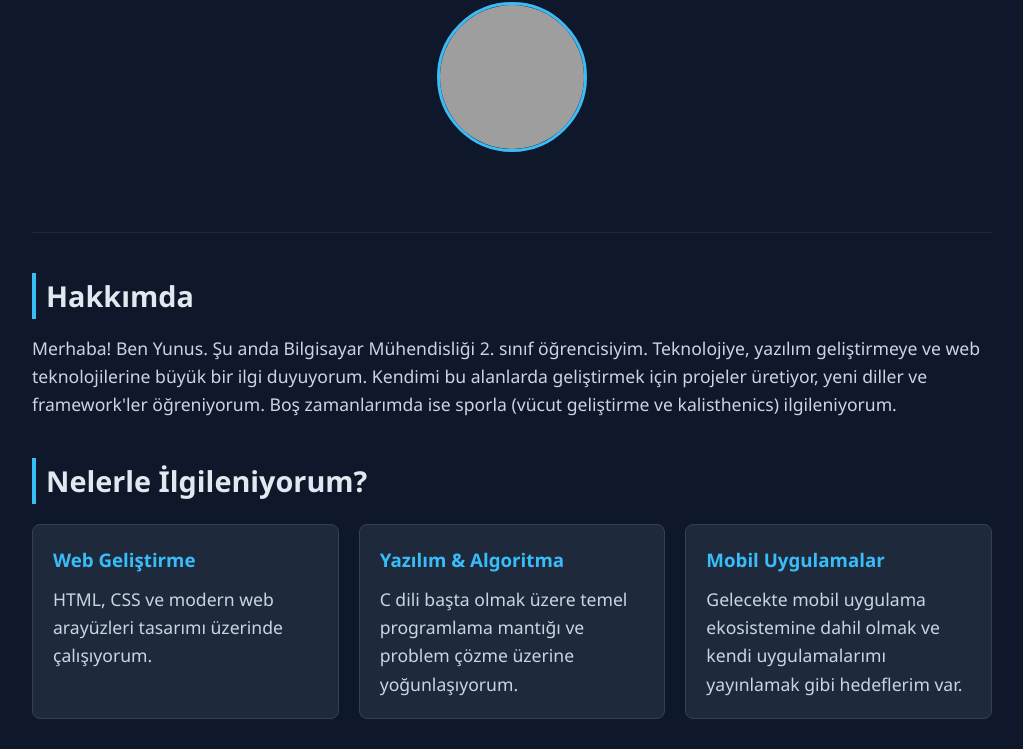
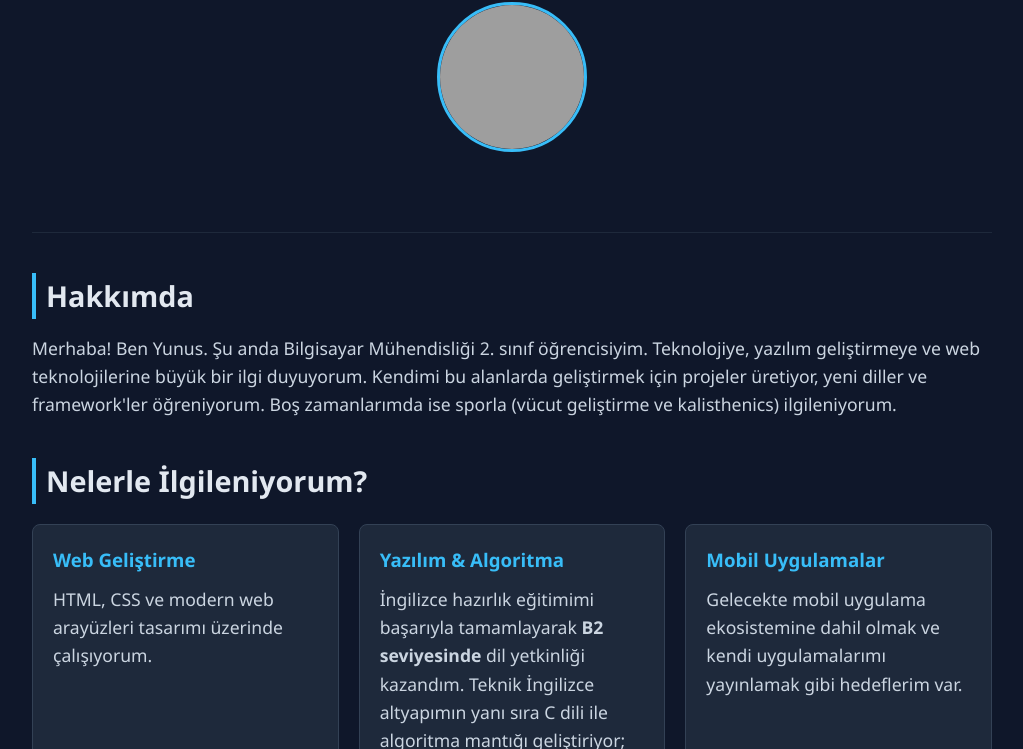
Before and after one commit to yunus1032/kisisel-sitem, a plain HTML site: page index.html in a window 1280 px wide. Shown: the part 203-952 px from the top of the page, without its empty margins (128-1151 px from the left). Drawn offline with Linux system fonts and the light colour scheme; grey boxes are pictures that could not be loaded.

Commit message:
Add files via upload

```diff
--- a/index.html
+++ b/index.html
@@ -1,7 +1,10 @@
 <!DOCTYPE html>
 <html lang="tr">
 <head>
-<!-- Google tag (gtag.js) -->
+<title>Yunus Emre Ören | Bilgisayar Mühendisliği Öğrencisi & Geliştirici</title>
+<meta name="description" content="Yunus Emre Ören'in kişisel web sitesi. Bilgisayar Mühendisliği öğrencisi, web geliştirici ve projelerim hakkında bilgiler.">
+<meta name="keywords" content="Yunus Emre Ören, bilgisayar mühendisliği, web geliştirici, HTML, CSS, Bootstrap, kişisel site, portfolyo">
+    <!-- Google tag (gtag.js) -->
 <script async src="https://www.googletagmanager.com/gtag/js?id=G-6XPRQ6LPH2"></script>
 <script>
   window.dataLayer = window.dataLayer || [];
@@ -144,7 +147,7 @@
                     </div>
                     <div class="card">
                         <h3>Yazılım & Algoritma</h3>
-                        <p>C dili başta olmak üzere temel programlama mantığı ve problem çözme üzerine yoğunlaşıyorum.</p>
+                       <p>İngilizce hazırlık eğitimimi başarıyla tamamlayarak <strong>B2 seviyesinde</strong> dil yetkinliği kazandım. Teknik İngilizce altyapımın yanı sıra C dili ile algoritma mantığı geliştiriyor; güncel olarak <strong>HTML, CSS ve Bootstrap 5</strong> teknolojileriyle modern web geliştirme süreçleri üzerinde çalışıyorum.</p>
                     </div>
                     <div class="card">
                         <h3>Mobil Uygulamalar</h3>
```
